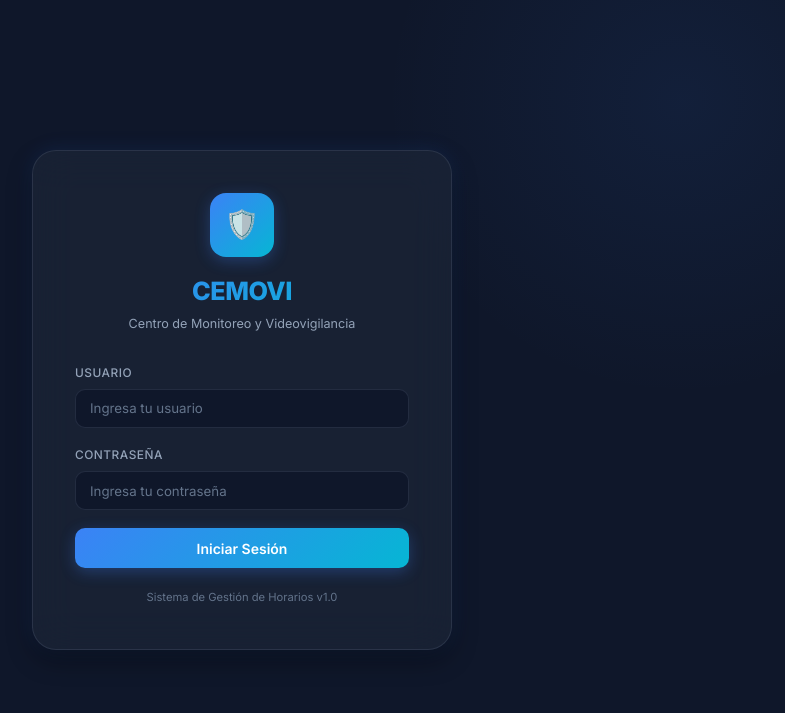
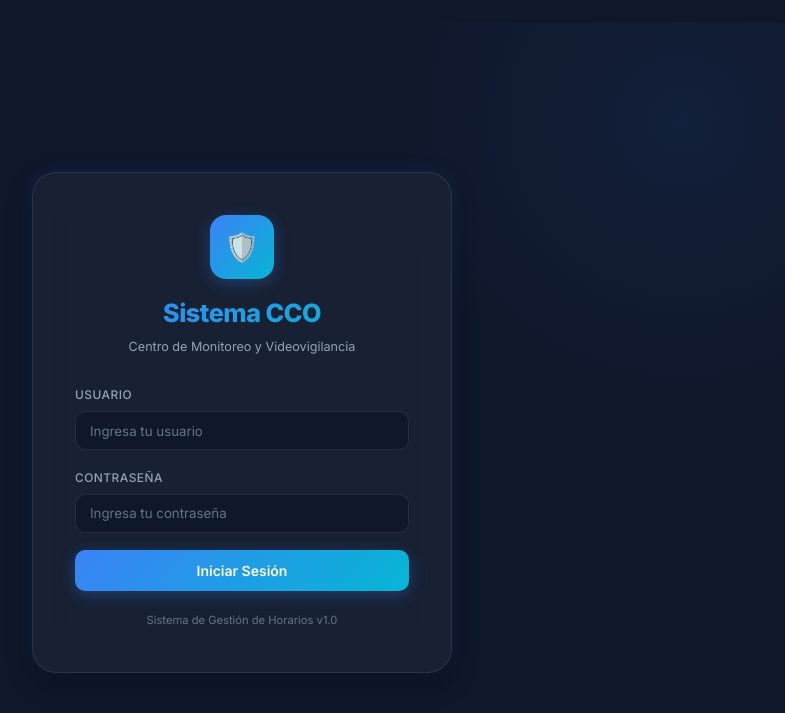
Before and after one commit to LordHook/sistema-api, a Flask app: page /login in a window 1280 px wide. Shown: the top 713 px of the page, without its empty margins (398-1183 px from the left). Before the commit the page ends 650 px from the top, so only its background shows below. Run offline with Flask 3, Linux system fonts and the light colour scheme.

Commit message:
refactor: Cambio de nombre del sistema a CCO

```diff
--- a/app/config.py
+++ b/app/config.py
@@ -15,7 +15,7 @@ class DevelopmentConfig(Config):
     DEBUG = True
     SQLALCHEMY_DATABASE_URI = os.environ.get(
         'DATABASE_URL',
-        'sqlite:///' + os.path.join(os.path.dirname(basedir), 'instance', 'cemovi.db')
+        'sqlite:///' + os.path.join(os.path.dirname(basedir), 'instance', 'cco.db')
     )
 
 
--- a/app/routes/export.py
+++ b/app/routes/export.py
@@ -74,5 +74,5 @@ def export_audit():
         output,
         mimetype='application/vnd.openxmlformats-officedocument.spreadsheetml.sheet',
         as_attachment=True,
-        download_name='Registro_Auditoria_CEMOVI.xlsx',
+        download_name='Registro_Auditoria_CCO.xlsx',
     )
--- a/app/services/export_service.py
+++ b/app/services/export_service.py
@@ -59,7 +59,7 @@ def export_schedule_excel(year, month):
     # Title
     ws.merge_cells(start_row=1, start_column=1, end_row=1, end_column=grid['num_days'] + 4)
     title_cell = ws['A1']
-    title_cell.value = f'ROL DE SERVICIO - CEMOVI - {grid["month_name"].upper()} {year}'
+    title_cell.value = f'ROL DE SERVICIO - CCO - {grid["month_name"].upper()} {year}'
     title_cell.font = title_font
     title_cell.alignment = Alignment(horizontal='center', vertical='center')
     ws.row_dimensions[1].height = 30
@@ -187,7 +187,7 @@ def export_schedule_pdf(year, month):
 
     # Title
     title = Paragraph(
-        f'<b>ROL DE SERVICIO - CEMOVI - {grid["month_name"].upper()} {year}</b>',
+        f'<b>ROL DE SERVICIO - CCO - {grid["month_name"].upper()} {year}</b>',
         styles['Title']
     )
     elements.append(title)
--- a/app/services/schedule_generator.py
+++ b/app/services/schedule_generator.py
@@ -323,7 +323,7 @@ def _build_sections(workers, entry_map, num_days, group_filter=None):
 
     # Normal view (all or staff)
     section_config = [
-        ('A', 'Jefatura CEMOVI, Planta Externa, Encargados y Coordinadores', None),
+        ('A', 'Jefatura CCO, Planta Externa, Encargados y Coordinadores', None),
         ('B', 'Área de Gestión de Video', None),
         ('C', 'Supervisores', None),
     ]
--- a/app/static/css/style.css
+++ b/app/static/css/style.css
@@ -1,5 +1,5 @@
 /* ===================================
-   CEMOVI Design System
+   CCO Design System
    Dark Mode Premium UI
    =================================== */
 
--- a/app/static/js/app.js
+++ b/app/static/js/app.js
@@ -1,4 +1,4 @@
-/* ===== CEMOVI - Global Utilities ===== */
+/* ===== CCO - Global Utilities ===== */
 
 function showFlash(message, type = 'success') {
     const container = document.getElementById('flash-container');
--- a/app/static/js/personnel.js
+++ b/app/static/js/personnel.js
@@ -6,7 +6,7 @@ let allWorkers = [];
 document.addEventListener('DOMContentLoaded', loadPersonnel);
 
 const AREA_OPTIONS = {
-    'A': [{ value: 'Jefatura', label: 'Jefatura CEMOVI' }],
+    'A': [{ value: 'Jefatura', label: 'Jefatura CCO' }],
     'B': [{ value: 'Gestion_Video', label: 'Gestión de Video' }],
     'C': [{ value: 'Supervisores', label: 'Supervisores' }],
     'D': [
--- a/app/templates/attendance.html
+++ b/app/templates/attendance.html
@@ -1,6 +1,6 @@
 {% extends "base.html" %}
 
-{% block title %}Control de Asistencia - CEMOVI{% endblock %}
+{% block title %}Control de Asistencia - CCO{% endblock %}
 {% block page_title %}Control de Asistencia{% endblock %}
 {% block page_subtitle %}Registro diario de asistencia del personal{% endblock %}
 
--- a/app/templates/base.html
+++ b/app/templates/base.html
@@ -3,8 +3,8 @@
 <head>
     <meta charset="UTF-8">
     <meta name="viewport" content="width=device-width, initial-scale=1.0">
-    <meta name="description" content="CEMOVI - Sistema de Gestión de Horarios y Control de Asistencia">
-    <title>{% block title %}CEMOVI{% endblock %}</title>
+    <meta name="description" content="CCO - Sistema de Gestión de Horarios y Control de Asistencia">
+    <title>{% block title %}CCO{% endblock %}</title>
     <link rel="stylesheet" href="{{ url_for('static', filename='css/style.css') }}">
     <script src="https://cdn.jsdelivr.net/npm/chart.js@4.4.7/dist/chart.umd.min.js"></script>
     {% block head %}{% endblock %}
@@ -17,7 +17,7 @@
             <div class="sidebar-brand">
                 <div class="brand-icon">🛡️</div>
                 <div>
-                    <h2>CEMOVI</h2>
+                    <h2>Panel CCO</h2>
                     <small>Gestión de Horarios</small>
                 </div>
             </div>
--- a/app/templates/dashboard.html
+++ b/app/templates/dashboard.html
@@ -1,6 +1,6 @@
 {% extends "base.html" %}
 
-{% block title %}Dashboard - CEMOVI{% endblock %}
+{% block title %}Dashboard - CCO{% endblock %}
 {% block page_title %}Dashboard{% endblock %}
 {% block page_subtitle %}Resumen general del sistema{% endblock %}
 
--- a/app/templates/login.html
+++ b/app/templates/login.html
@@ -1,13 +1,13 @@
 {% extends "base.html" %}
 
-{% block title %}Iniciar Sesión - CEMOVI{% endblock %}
+{% block title %}Iniciar Sesión - CCO{% endblock %}
 
 {% block public_content %}
 <div class="login-container">
     <div class="login-card">
         <div class="login-logo">
             <div class="logo-icon">🛡️</div>
-            <h1>CEMOVI</h1>
+            <h1>Sistema CCO</h1>
             <p>Centro de Monitoreo y Videovigilancia</p>
         </div>
 
--- a/app/templates/personnel.html
+++ b/app/templates/personnel.html
@@ -1,6 +1,6 @@
 {% extends "base.html" %}
 
-{% block title %}Gestión de Personal - CEMOVI{% endblock %}
+{% block title %}Gestión de Personal - CCO{% endblock %}
 {% block page_title %}Gestión de Personal{% endblock %}
 {% block page_subtitle %}Registro y administración del personal{% endblock %}
 
--- a/app/templates/schedule.html
+++ b/app/templates/schedule.html
@@ -1,6 +1,6 @@
 {% extends "base.html" %}
 
-{% block title %}Rol de Servicio - CEMOVI{% endblock %}
+{% block title %}Rol de Servicio - CCO{% endblock %}
 {% block page_title %}Rol de Servicio{% endblock %}
 {% block page_subtitle %}Horario mensual del personal{% endblock %}
 
```
Also changed, not shown: README.md, 2 other files.
